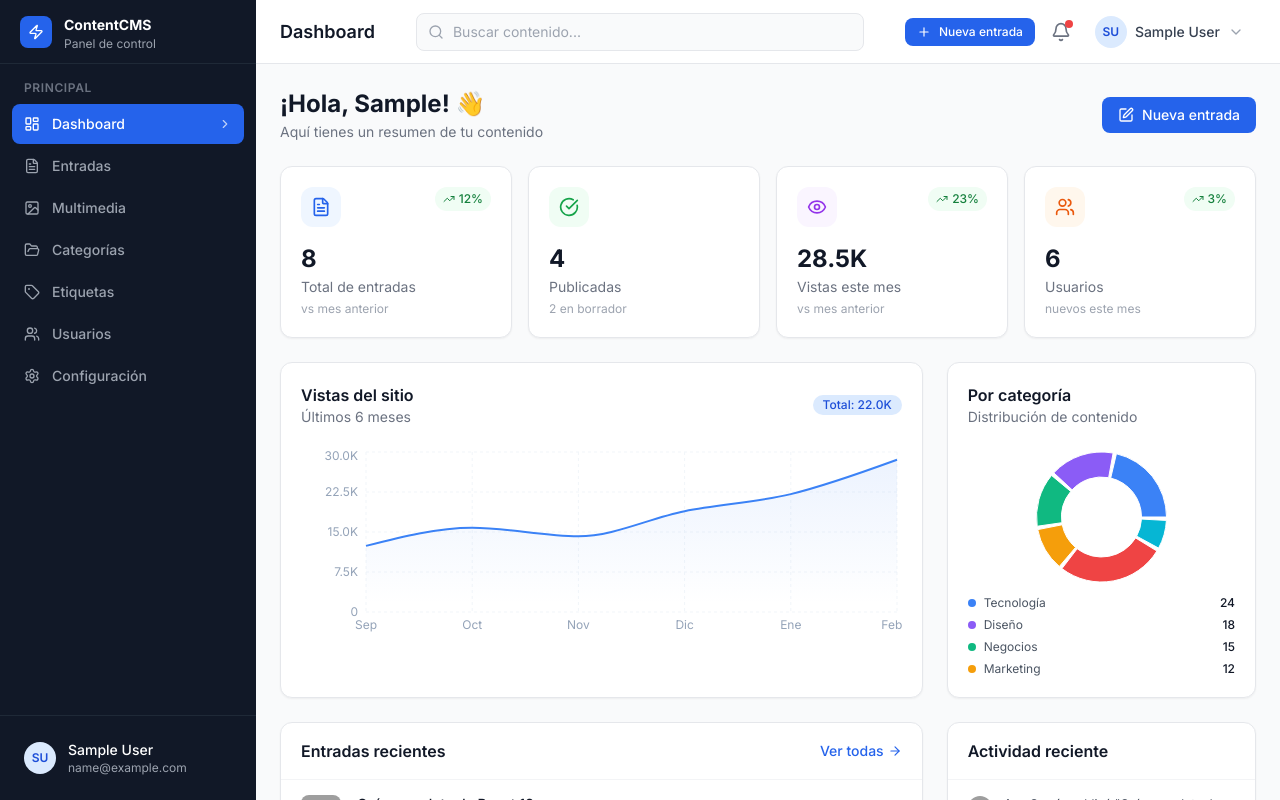
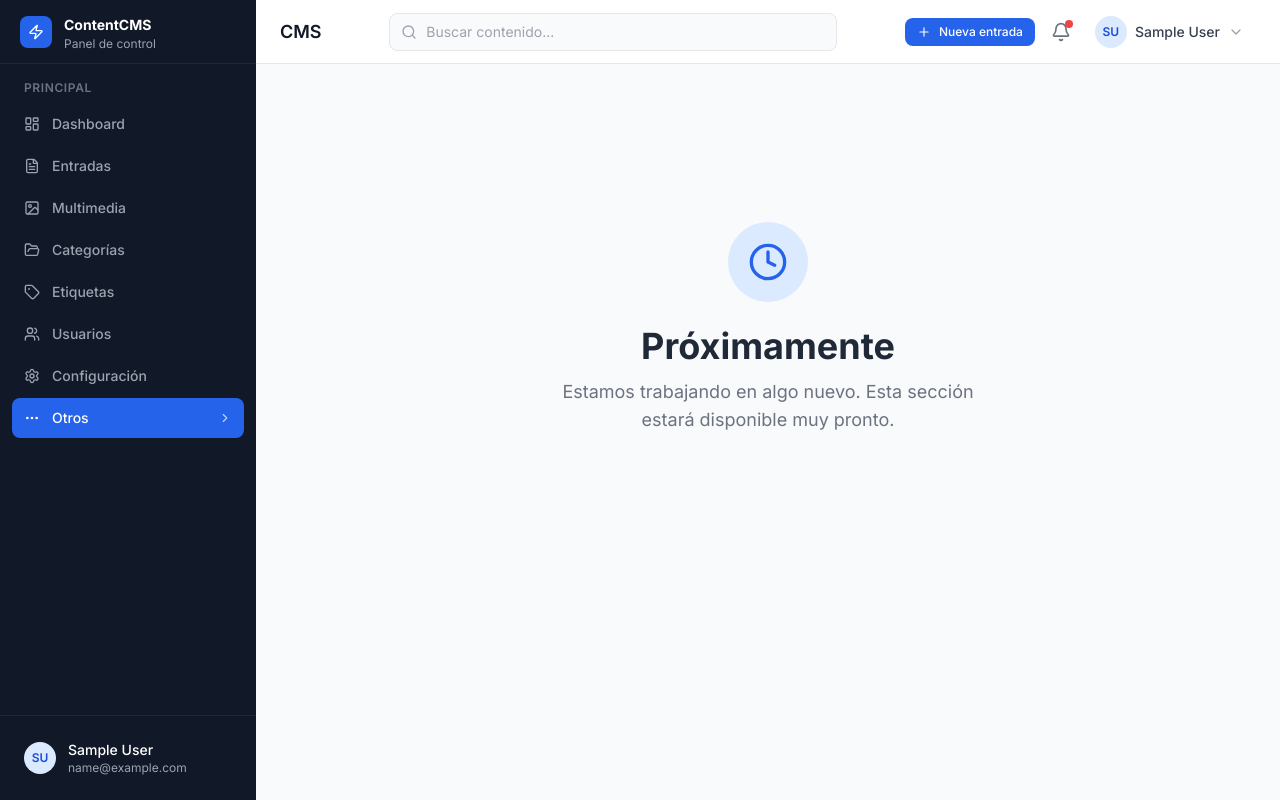
Before and after one commit to DannerAly/Prueba-daher, a React (Vite) app: page /otros in a window 1280 px wide. Before the commit this address led to /dashboard. Built offline with nearby package versions, Linux system fonts and the light colour scheme; sample sign-in values are in the browser's storage; grey boxes are pictures that could not be loaded.

Commit message:
Add 'Otros' menu item with coming soon page

```diff
--- a/src/App.tsx
+++ b/src/App.tsx
@@ -10,6 +10,7 @@ import MediaLibrary from './pages/media/MediaLibrary';
 import UsersList from './pages/users/UsersList';
 import Categories from './pages/categories/Categories';
 import Settings from './pages/settings/Settings';
+import Otros from './pages/otros/Otros';
 
 function AppRoutes() {
   const { isAuthenticated } = useAuth();
@@ -29,6 +30,7 @@ function AppRoutes() {
         <Route path="/tags" element={<Navigate to="/categories" replace />} />
         <Route path="/users" element={<UsersList />} />
         <Route path="/settings" element={<Settings />} />
+        <Route path="/otros" element={<Otros />} />
       </Route>
       <Route path="*" element={<Navigate to="/" replace />} />
     </Routes>
--- a/src/components/layout/Sidebar.tsx
+++ b/src/components/layout/Sidebar.tsx
@@ -1,7 +1,7 @@
 import { NavLink, useNavigate } from 'react-router-dom';
 import {
   LayoutDashboard, FileText, Image, Users, FolderOpen,
-  Settings, LogOut, ChevronRight, Zap, Tag
+  Settings, LogOut, ChevronRight, Zap, Tag, MoreHorizontal
 } from 'lucide-react';
 import { useAuth } from '../../context/AuthContext';
 import Avatar from '../ui/Avatar';
@@ -21,6 +21,7 @@ const navItems: NavItem[] = [
   { to: '/tags', icon: Tag, label: 'Etiquetas' },
   { to: '/users', icon: Users, label: 'Usuarios' },
   { to: '/settings', icon: Settings, label: 'Configuración' },
+  { to: '/otros', icon: MoreHorizontal, label: 'Otros' },
 ];
 
 interface SidebarProps {
--- /dev/null
+++ b/src/pages/otros/Otros.tsx
@@ -0,0 +1,15 @@
+import { Clock } from 'lucide-react';
+
+export default function Otros() {
+  return (
+    <div className="flex flex-col items-center justify-center min-h-[60vh] text-center px-4">
+      <div className="w-20 h-20 rounded-full bg-blue-100 flex items-center justify-center mb-6">
+        <Clock className="w-10 h-10 text-blue-600" />
+      </div>
+      <h1 className="text-4xl font-bold text-gray-800 mb-3">Próximamente</h1>
+      <p className="text-gray-500 text-lg max-w-md">
+        Estamos trabajando en algo nuevo. Esta sección estará disponible muy pronto.
+      </p>
+    </div>
+  );
+}
```
